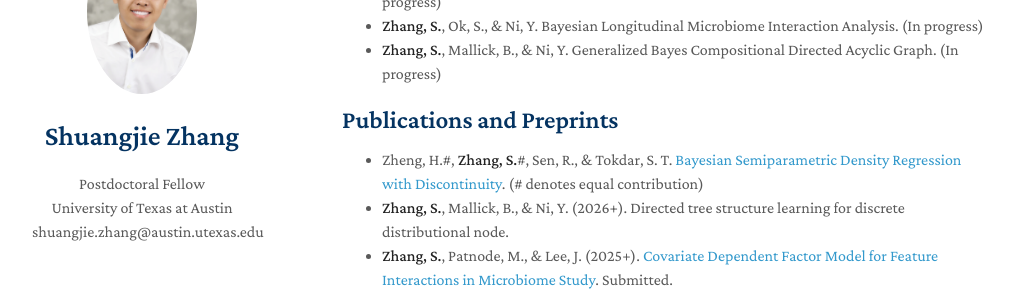
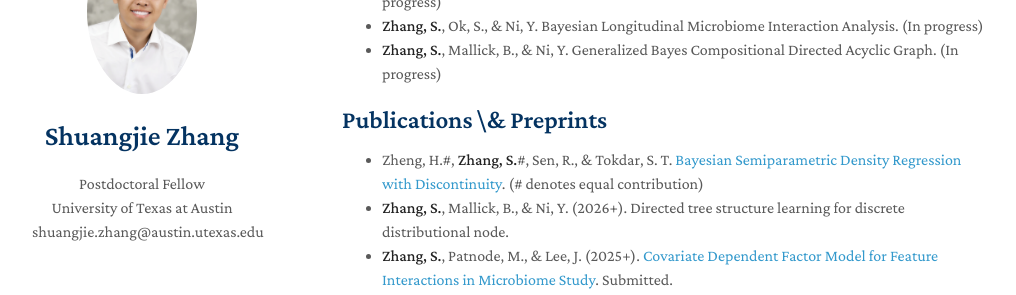
Before and after one commit to shuang-jie/shuang-jie.github.io, a Jekyll site: the page built from index.md, in a window 1280 px wide and 900 px high, scrolled down 374 px. Shown: the part 155-450 px from the top of the window, without its empty margins (128-1144 px from the left). Built offline with Jekyll 4.4.1, drawn with Linux system fonts in a browser that asks for light colours; nearby versions of some CDN libraries; a style sheet for code colours, icons or effects is not loaded.

Commit message:
Fix formatting in Publications section of index.md

```diff
--- a/index.md
+++ b/index.md
@@ -20,7 +20,7 @@ My research interests include:
 * **Zhang, S.**, Mallick, B., & Ni, Y. Generalized Bayes Compositional Directed Acyclic Graph. (In progress)
 
 
-## Publications and Preprints
+## Publications \& Preprints
 * Zheng, H.#, **Zhang, S.**#, Sen, R., & Tokdar, S. T. [Bayesian Semiparametric Density Regression with Discontinuity](https://shuang-jie.github.io/files/SJ-P4.pdf). (# denotes equal contribution)
 * **Zhang, S.**, Mallick, B., & Ni, Y. (2026+). Directed tree structure learning for discrete distributional node.
 * **Zhang, S.**, Patnode, M., & Lee, J. (2025+). [Covariate Dependent Factor Model for Feature Interactions in Microbiome Study](https://shuang-jie.github.io/files/SJ-P3.pdf). Submitted.
```
